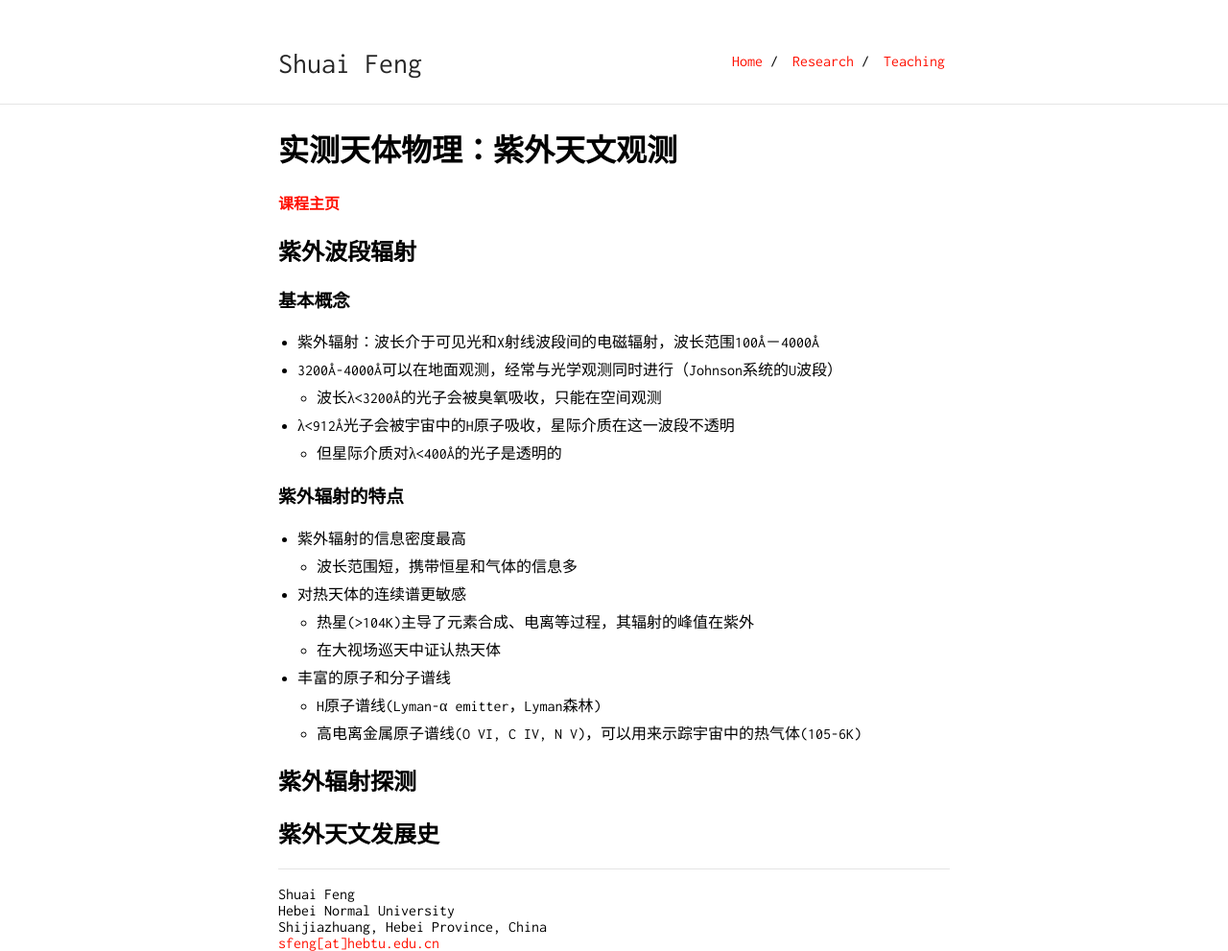
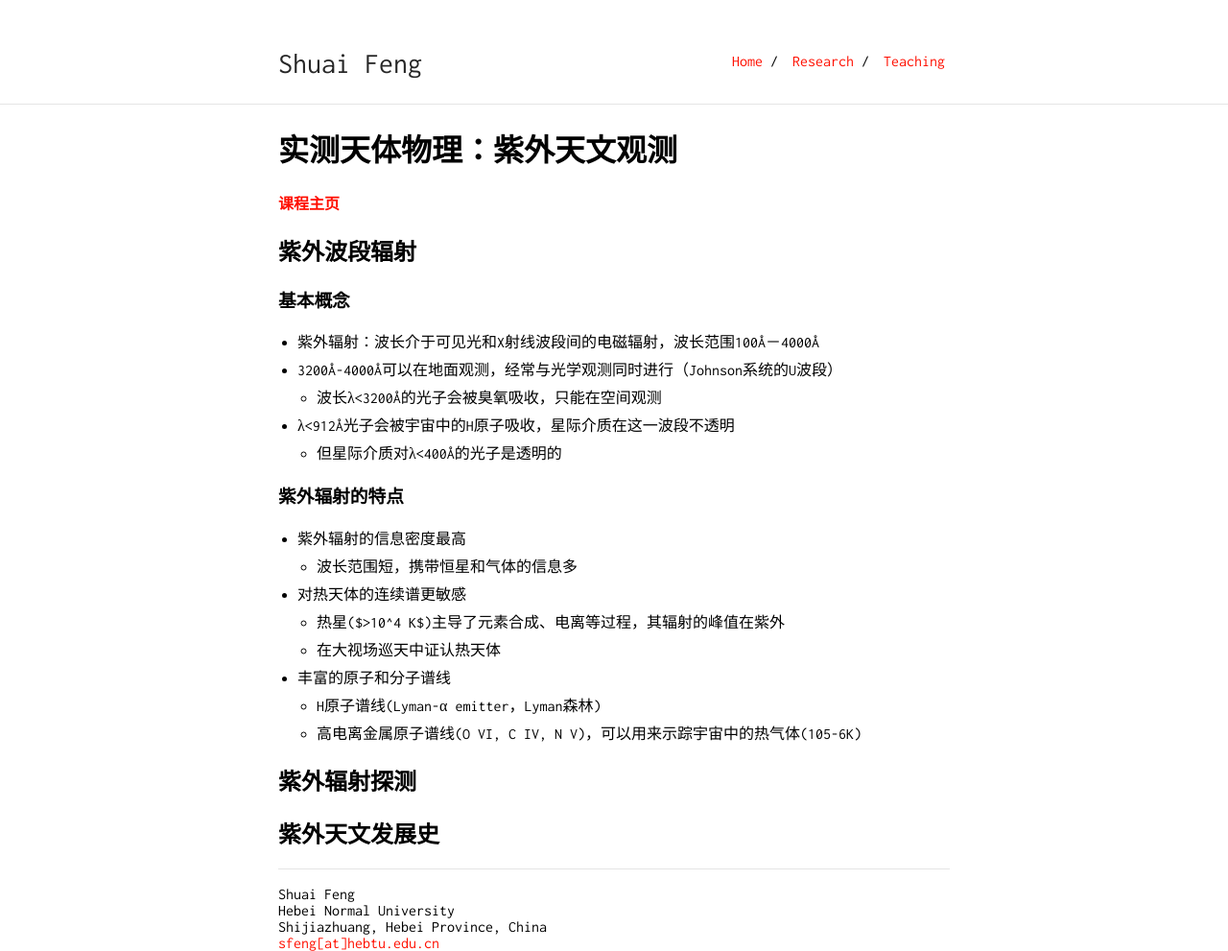
Before and after one commit to fengshuai0210/fengshuai0210.github.io, a Jekyll site: the page built from teaching/ObsAstro/UV_Astro.md, in a window 1280 px wide. Shown: the whole page at 96% size. Built offline with Jekyll 4.4.1, drawn with Linux system fonts in a browser that asks for light colours; our own code applies the rules of GitHub Pages for plain Markdown files.

Commit message:
Update UV_Astro.md

```diff
--- a/teaching/ObsAstro/UV_Astro.md
+++ b/teaching/ObsAstro/UV_Astro.md
@@ -21,7 +21,7 @@ layout: default
 * 紫外辐射的信息密度最高
     * 波长范围短，携带恒星和气体的信息多
 * 对热天体的连续谱更敏感
-    * 热星(>104K)主导了元素合成、电离等过程，其辐射的峰值在紫外
+    * 热星($>10^4 K$)主导了元素合成、电离等过程，其辐射的峰值在紫外
     * 在大视场巡天中证认热天体
 * 丰富的原子和分子谱线
     * H原子谱线(Lyman-α emitter，Lyman森林)
```
